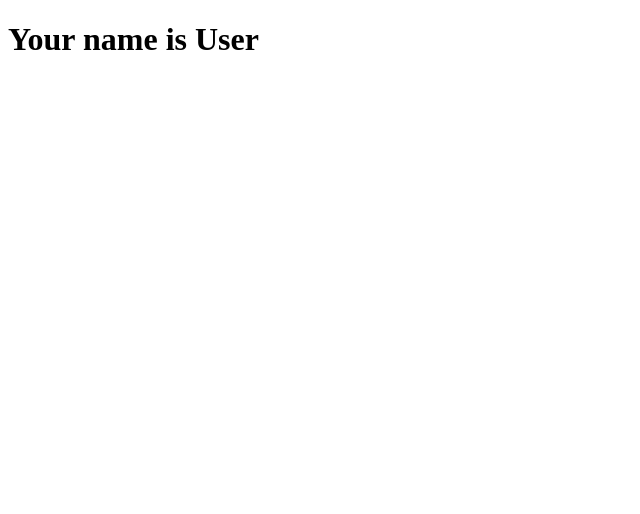
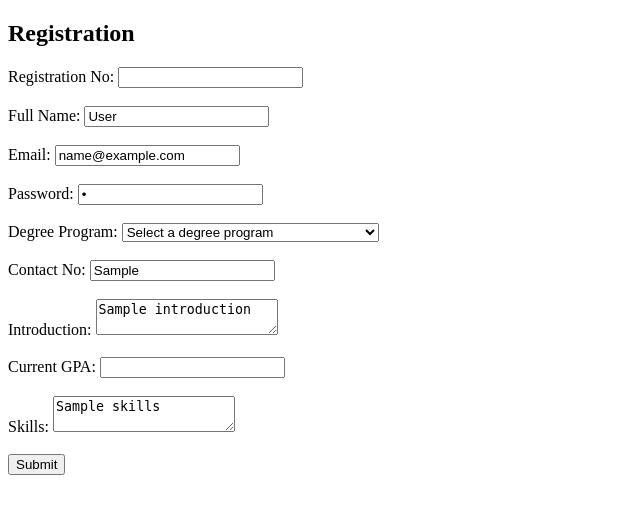
Before and after one commit to AnjanaPasinduMadushan/Student_Details_web_app, a Flask app: template templates/profile.html in a window 1280 px wide. Shown: the top 514 px of the page, without its empty margins (0-640 px from the left). Run offline with Flask 3, Linux system fonts and the light colour scheme; the template is opened without the code that fills it: most values are stand-ins (such as "Sample title", 1, 10 or a date in 2020).

Commit message:
Profile part is completed -1

```diff
--- a/app.py
+++ b/app.py
@@ -37,13 +37,15 @@ def add_user():
 def check_user():
     data = request.form.to_dict()
     response = dynamodb.check_users(data['email'], data['password'])
-    items = response['Items']
+    items = response['Items'][0]
     if items:
-        fullname = items[0]['fullname']
 
-        if data['password'] == items[0]['password']:
+        #fullname = items['fullname']
 
-            return render_template("profile.html",fullname = fullname)
+
+        if data['password'] == items['password']:
+
+            return render_template("profile.html", **items)
 
         errormsg = "Invalid Password!"
         return render_template("login.html", errormsg = errormsg)
--- a/templates/profile.html
+++ b/templates/profile.html
@@ -1,8 +1,48 @@
-<!Doctype html>
+<!DOCTYPE html>
 <html>
-    <body>
-        <h1>
-            Your name is {{fullname}} &nbsp;
-        </h1>
-    </body>
+<head>
+  <title>Registration Form</title>
+</head>
+<body>
+  <h2>Registration</h2>
+  <form action="/sign_up" method="POST">
+
+    <label for="regno">Registration No:</label>
+    <input type="number" id="regno" name="regno" value={{regno}}><br><br>
+
+    <label for="fullname">Full Name:</label>
+    <input type="text" id="fullname" name="fullname" value={{fullname}}><br><br>
+
+    <label for="email">Email:</label>
+    <input type="email" id="email" name="email" value={{email}}><br><br>
+
+    <label for="password">Password:</label>
+    <input type="password" id="password" name="password" value={{password}}><br><br>
+
+    <label for="degree">Degree Program:</label>
+    <select id="degree" name="degree" '''value={{degree}}'''>
+      <option value="">Select a degree program</option>
+      <option value="Bsc Computer Science and engineering">Bsc Computer Science and engineering</option>
+      <option value="Bsc Machinical engineering">Bsc Machinical engineering</option>
+      <option value="Bsc Civil engineering">Bsc Civil engineering</option>
+      <option value="Bsc Electrical engineering">Bsc Electrical engineering</option>
+    </select><br><br>
+
+    <label for="contact">Contact No:</label>
+    <input type="tel" id="contact" name="contact" value={{contact}}><br><br>
+
+    <label for="introduction">Introduction:</label>
+    <textarea id="introduction" name="introduction">{{introduction}}</textarea><br><br>
+
+    <label for="gpa">Current GPA:</label>
+    <input type="number" min="0.00" step="0.01" id="gpa" name="gpa" value={{gpa}}><br><br>
+
+    <label for="skills">Skills:</label>
+    <textarea id="skills" name="skills">{{skills}}</textarea><br><br>
+
+    <input type="submit" value="Submit">
+
+
+  </form>
+</body>
 </html>
```
Also changed, not shown: dynamoDB_handler.py (+0 -15 lines).
